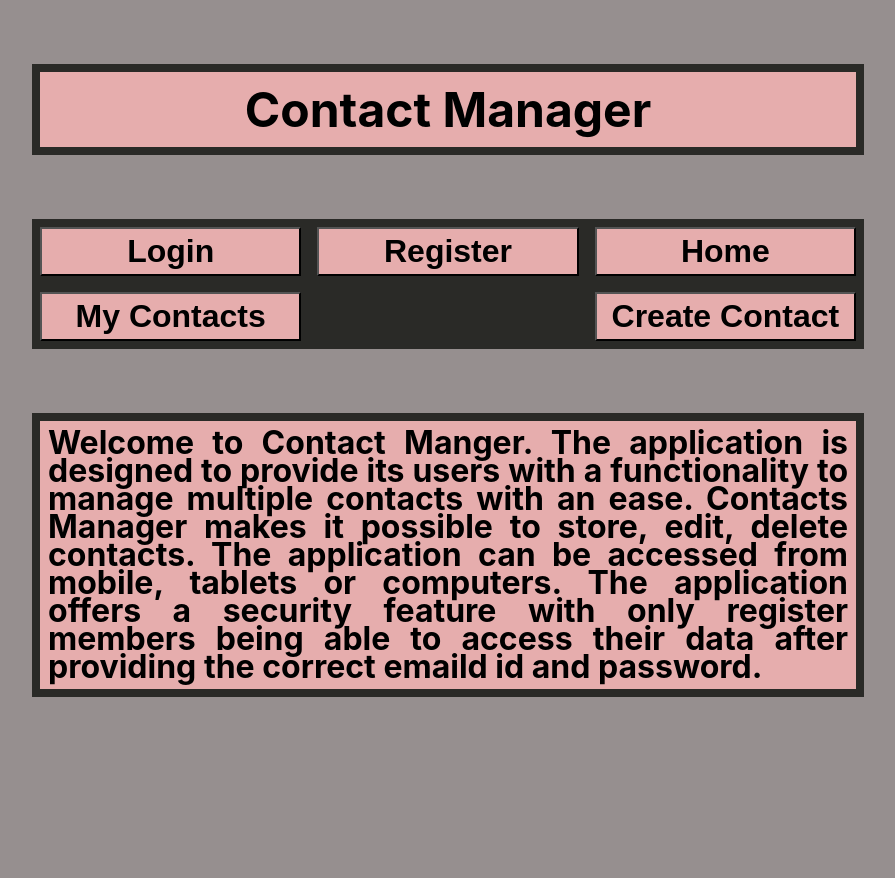
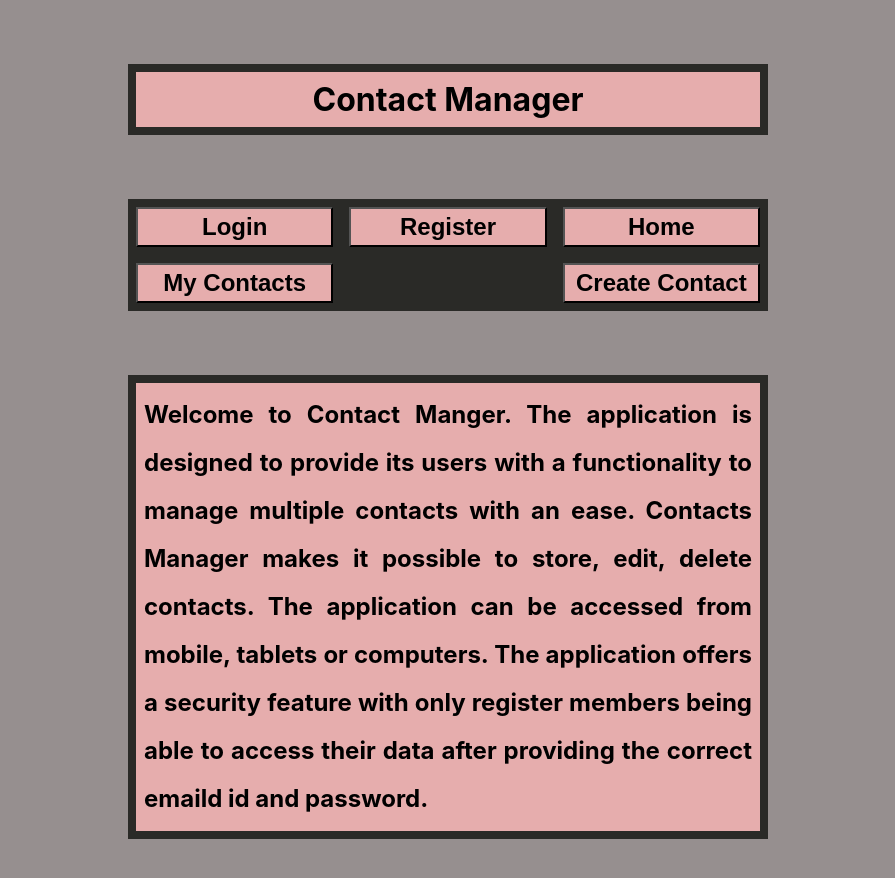
Before and after one commit to finiky/Contact-Manager, a React (Create React App) app in the folder client/: page / in a window 1280 px wide. Shown: the top 878 px of the page, without its empty margins (192-1087 px from the left). Before the commit the page ends 800 px from the top, so only its background shows below. Built offline with nearby package versions, Linux system fonts and the light colour scheme; the HTML template or start-up script is replaced by a standard one.

Commit message:
decresed font size for larger devices in all CSS files

```diff
--- a/client/src/App.module.css
+++ b/client/src/App.module.css
@@ -40,12 +40,12 @@
 
 @media only screen and (min-width: 34rem) {
   .button {
-    font-size: 2rem;
+    font-size: 1.5rem;
   }
   .heading {
     margin-top: 4rem;
     margin-bottom: 4rem;
-    font-size: 3rem;
+    font-size: 2rem;
   }
   .header {
     margin-bottom: 4rem;
@@ -54,7 +54,7 @@
 
 @media only screen and (min-width: 64rem) {
   .main {
-    width: 65%;
+    width: 50%;
   }
   .grid {
     grid-column-start: 3;
--- a/client/src/Home.module.css
+++ b/client/src/Home.module.css
@@ -12,6 +12,7 @@
 
 @media only screen and (min-width: 34rem) {
   .about {
-    font-size: 2rem;
+    font-size: 1.5rem;
+    line-height: 3rem;
   }
 }
```
